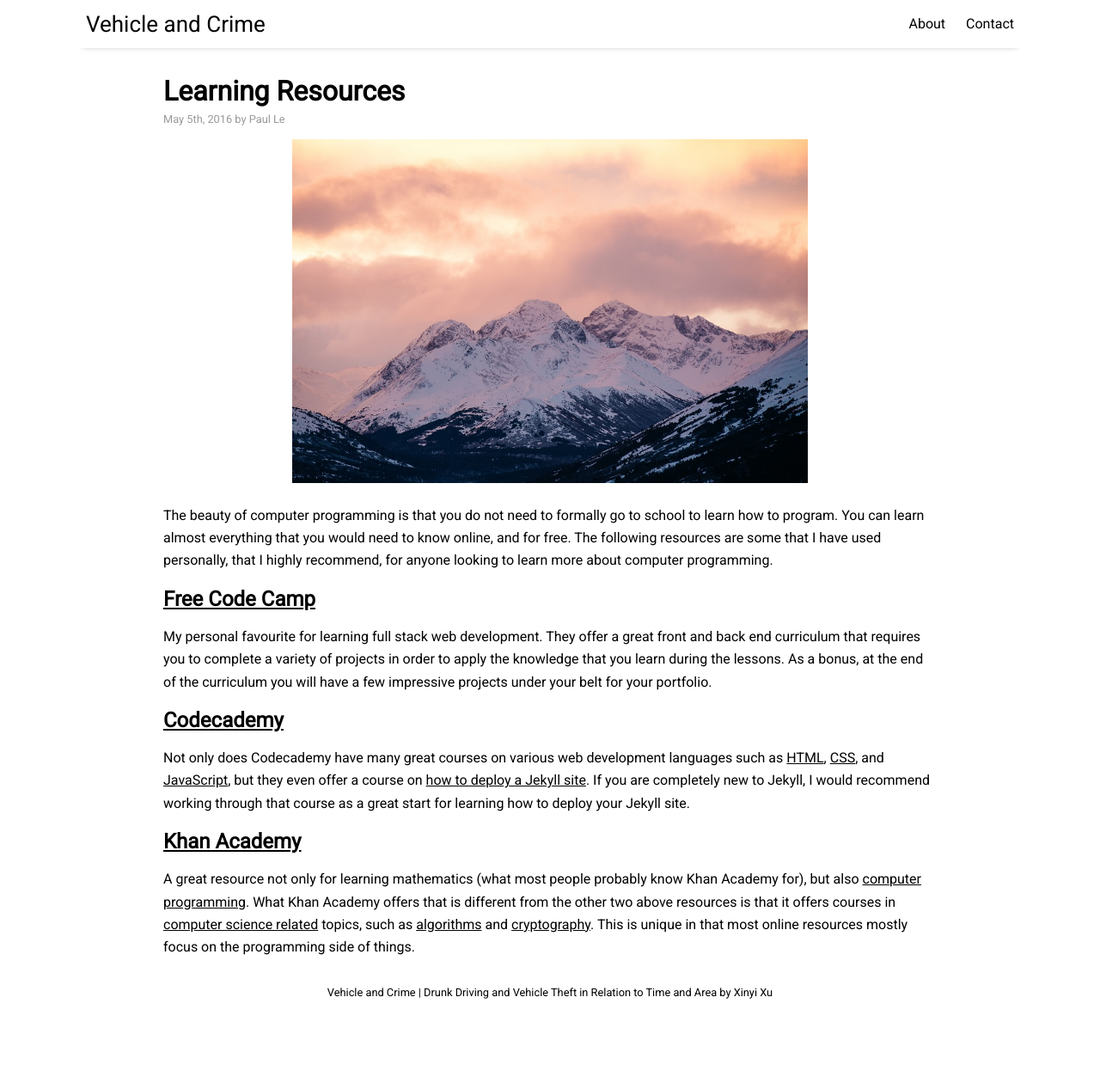
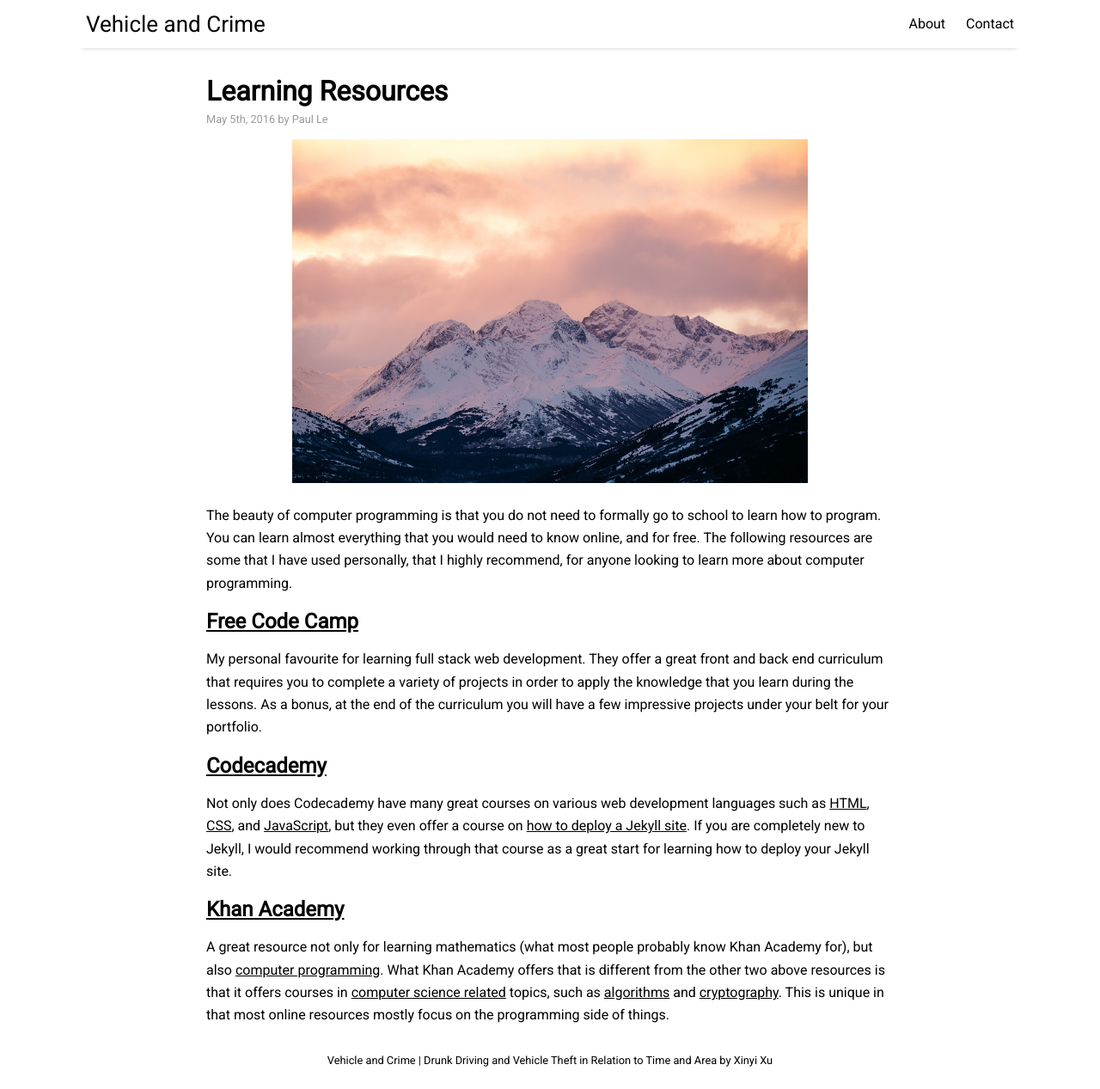
Before and after one commit to viola0v0/viola0v0.github.io, a Jekyll site: the page built from _posts/2016-05-05-learning-resources.md, in a window 1280 px wide and 1267 px high. Shown: the whole window at 86% size. Built offline with Jekyll 4.4.1, drawn with Linux system fonts in a browser that asks for light colours; nearby versions of some CDN libraries.

Commit message:
change page width

```diff
--- a/_sass/_post.scss
+++ b/_sass/_post.scss
@@ -1,5 +1,5 @@
 .post-content {
-  width: 900px;
+  width: 800px;
   display: block;
   margin: 10px auto 10px;
 }
```
